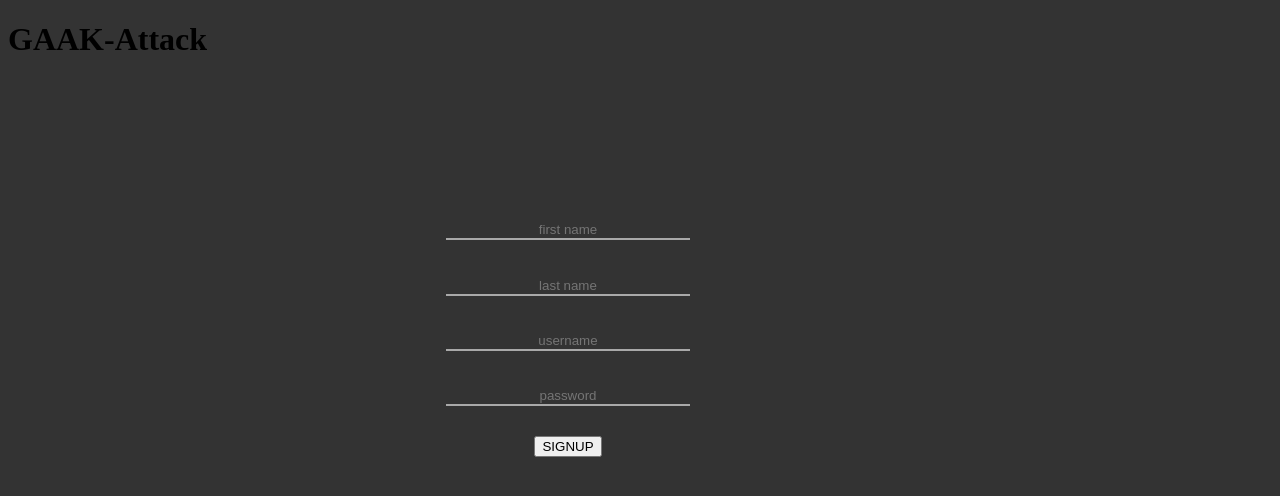
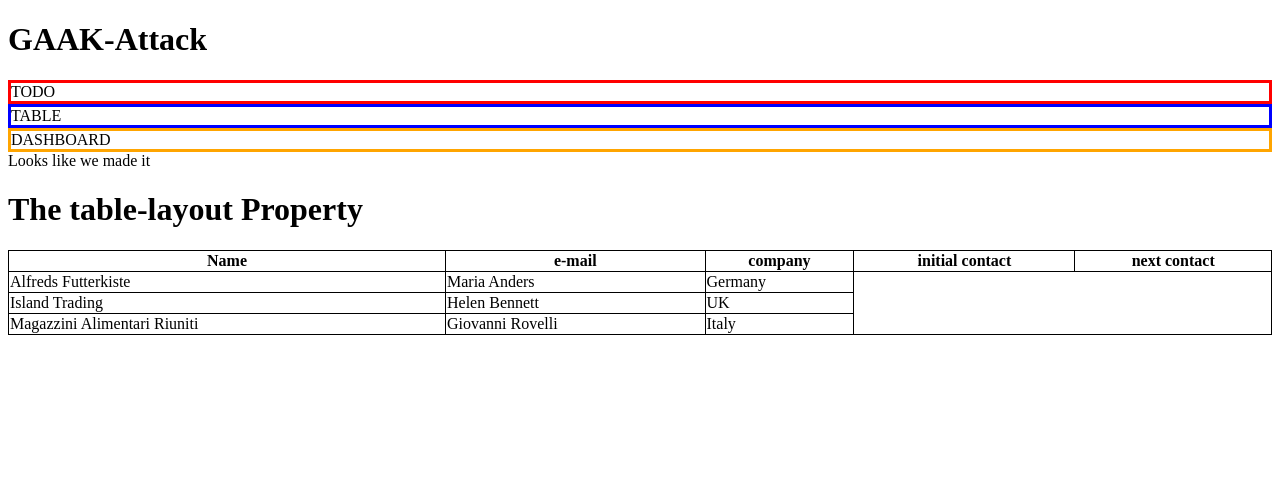
Before and after one commit to GAAK-Attack/Stay-On-Track, a React app: page / in a window 1280 px wide. Shown: the top 496 px of the page. Built offline with nearby package versions, Linux system fonts and the light colour scheme; no server answers.

Commit message:
working on table component

```diff
--- a/client/App.jsx
+++ b/client/App.jsx
@@ -1,12 +1,25 @@
-import * as React from 'react';
+import React, { useEffect } from 'react';
 import AuthContainer from './components/AuthContainer.jsx';
 import Login from './components/Login.jsx';
 import Signup from './components/Signup.jsx';
+import Todo from './components/Todo.jsx';
+import Table from './components/Table.jsx';
+import Dashboard from './components/Dashboard.jsx';
+
+import Info from './components/Contacts.jsx';
 
 function App() {
+  // useEffect(() => {
+
+  // };
+
   return (
-    <div>
+    <div className="mainContainer">
       <AuthContainer />
+      <Todo />
+      <Table />
+      <Dashboard />
+      <Info />
     </div>
   );
 }
--- a/client/assets/style.css
+++ b/client/assets/style.css
@@ -60,3 +60,48 @@
   cursor: pointer;
   box-shadow: 1px 2px 2px rgba(0, 0, 0, 0.2);
 }
+
+.dashboard {
+  /* height: 100px;
+  width: 100px; */
+  border: solid 3px orange;
+
+  /* grid-area: 1 / col3-start / last-line / 6; */
+  grid-column-start: 1;
+
+  grid-row-start: 1;
+  grid-row-end: -1;
+}
+
+.todoContainer {
+  /* height: 50%;
+  width: 100px; */
+  grid-column-start: 2;
+  grid-column-end: 2;
+  grid-row-start: 2;
+  grid-row-end: 5;
+  border: solid 3px red;
+}
+
+.tableContainer {
+  grid-column-start: 5;
+  grid-column-end: 6;
+  grid-row-start: 1;
+  grid-row-end: span 2;
+  border: solid 3px blue;
+}
+
+table {
+  border-collapse: collapse;
+  border: 1px solid black;
+}
+
+th,
+td {
+  border: 1px solid black;
+}
+
+table.d {
+  table-layout: auto;
+  width: 100%;
+}
--- a/client/components/AuthContainer.jsx
+++ b/client/components/AuthContainer.jsx
@@ -4,13 +4,18 @@ import Login from './Login.jsx';
 import Protected from './Protected.jsx';
 
 const AuthContainer = () => {
-  const [loggedIn, switchLoggedIn] = useState(false);
+  const [loggedIn, switchLoggedIn] = useState(true);
   const [toggle, switchToggle] = useState(false);
 
   return (
     <div>
-      {loggedIn ? <Protected /> : toggle ? <Login /> : <Signup switchLoggedIn={switchLoggedIn}/>}
-
+      {loggedIn ? (
+        <Protected />
+      ) : toggle ? (
+        <Login />
+      ) : (
+        <Signup switchLoggedIn={switchLoggedIn} />
+      )}
     </div>
   );
 };
--- /dev/null
+++ b/client/components/Contacts.jsx
@@ -0,0 +1,56 @@
+import React, { useState, useEffect } from 'react';
+
+const Info = () => {
+  const [info] = useState(0);
+  useEffect(() => {
+    fetch(`/api/contacts`)
+      .then((data) => data.json())
+      .then((res) => {
+        // console.log('res.data.columns: ', res.data.rows)
+        const headers = res.data.columns.map((header) => [
+          header.column_name,
+          header.data_type,
+        ]);
+        const entries = res.data.rows;
+
+        // setActivePage();
+        // setHeaders(headers);
+        // setEntries(entries);
+      })
+      .catch((error) => console.log('error', error));
+  }, []);
+  return (
+    <div>
+      Looks like we made it
+      <h1>The table-layout Property</h1>
+      <table className="d">
+        <tbody>
+          <tr>
+            <th>Name</th>
+            <th>e-mail</th>
+            <th>company</th>
+            <th>initial contact</th>
+            <th>next contact</th>
+          </tr>
+          <tr>
+            <td>Alfreds Futterkiste</td>
+            <td>Maria Anders</td>
+            <td>Germany</td>
+          </tr>
+          <tr>
+            <td>Island Trading</td>
+            <td>Helen Bennett</td>
+            <td>UK</td>
+          </tr>
+          <tr>
+            <td>Magazzini Alimentari Riuniti</td>
+            <td>Giovanni Rovelli</td>
+            <td>Italy</td>
+          </tr>
+        </tbody>
+      </table>
+    </div>
+  );
+};
+
+export default Info;
--- /dev/null
+++ b/client/components/Dashboard.jsx
@@ -0,0 +1,8 @@
+import { DashboardTwoTone } from '@material-ui/icons';
+import React, { PureComponent } from 'react';
+
+const Dashboard = () => {
+  return <div className="dashboard">DASHBOARD</div>;
+};
+
+export default Dashboard;
--- a/client/components/Protected.jsx
+++ b/client/components/Protected.jsx
@@ -1,6 +1,7 @@
 import React from 'react';
+import Table from './Table.jsx';
 
-const Protected = () => {
-  return <h1>PROTECTED PAGE</h1>;
+const Protected = (props) => {
+  return <div>{/* <Table /> */}</div>;
 };
 export default Protected;
--- a/client/components/Signup.jsx
+++ b/client/components/Signup.jsx
@@ -13,6 +13,7 @@ const Signup = (props) => {
         firstName,
         lastName,
         username,
+        email,
         password,
       }),
     };
@@ -27,6 +28,7 @@ const Signup = (props) => {
       <div className="signup">
         <input id="firstName" type="text" placeholder="first name" />
         <input id="lastName" type="text" placeholder="last name" />
+        <input id="emailSignup" type="text" placeholder="email" />
         <input id="usernameSignup" type="text" placeholder="username" />
         <input id="passwordSignup" type="password" placeholder="password" />
         <button id="signupButton" onClick={handleSignup}>
--- /dev/null
+++ b/client/components/Table.jsx
@@ -0,0 +1,11 @@
+import React from 'react';
+
+const Table = () => {
+  return (
+    <div className="tableContainer">
+      <div className="gridContainer">TABLE</div>
+    </div>
+  );
+};
+
+export default Table;
--- /dev/null
+++ b/client/components/Todo.jsx
@@ -0,0 +1,9 @@
+import React, { PureComponent } from 'react';
+
+//expect data coming in to populate table/rows
+
+const Todo = () => {
+  return <div className="todoContainer">TODO</div>;
+};
+
+export default Todo;
```
Also changed, not shown: client/components/Grid.jsx (deleted).
